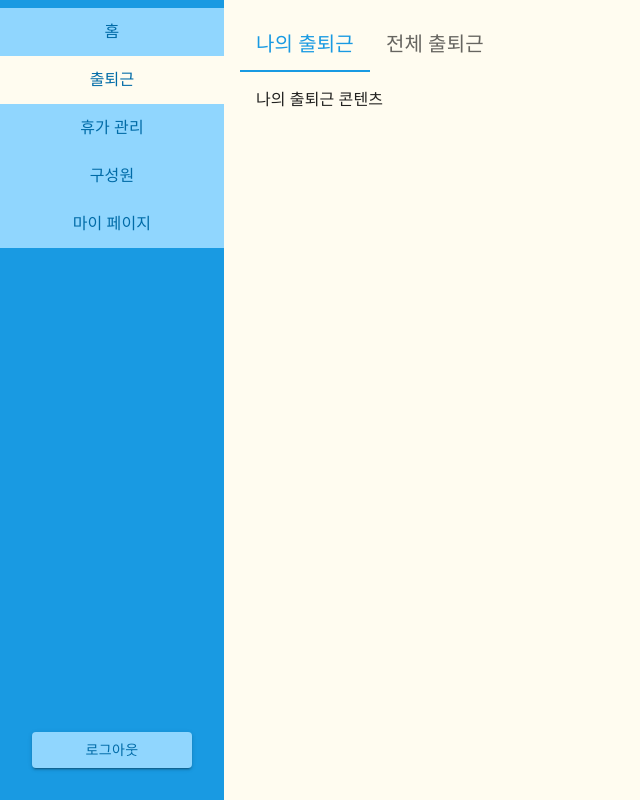
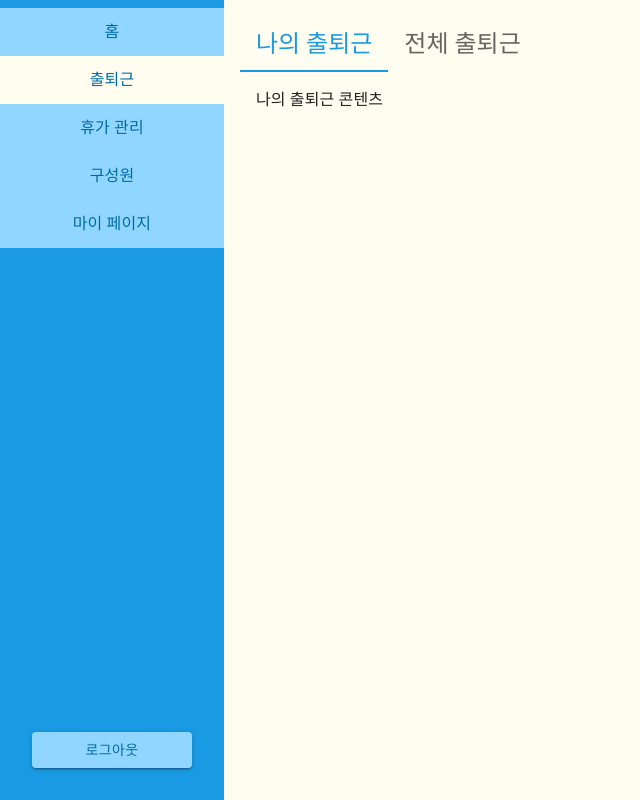
Before and after one commit to Fly-Flow/Flow-FE, a Next.js app: page /attendances in a window 1280 px wide. Shown: the whole page, without its empty margins (0-640 px from the left). Built offline with nearby package versions, Linux system fonts and the light colour scheme.

Commit message:
style: fix tab label

```diff
--- a/src/components/Attendances/index.tsx
+++ b/src/components/Attendances/index.tsx
@@ -8,10 +8,10 @@ const Attendances: React.FC = () => {
   const [currentTab, setCurrentTab] = useState(0);
 
   const tabLabels = [
-    <Typography key="myAttendance" variant="h6" sx={{ cursor: "default" }}>
+    <Typography key={currentTab} variant="h5">
       나의 출퇴근
     </Typography>,
-    <Typography key="allAttendance" variant="h6" sx={{ cursor: "default" }}>
+    <Typography key={currentTab} variant="h5">
       전체 출퇴근
     </Typography>,
   ];
```
